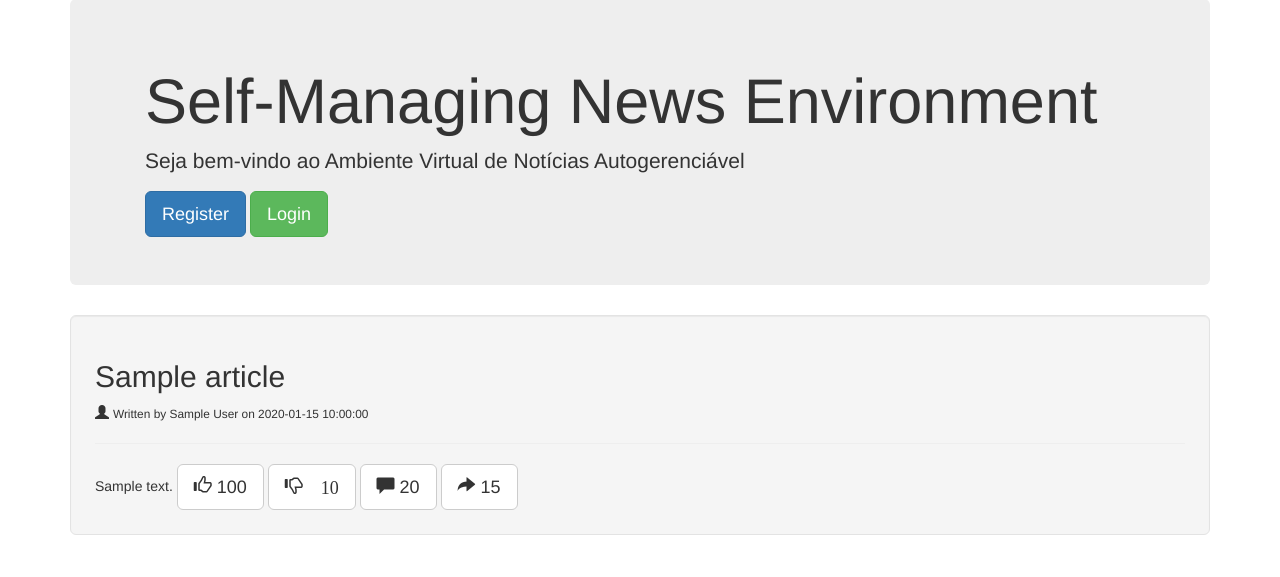
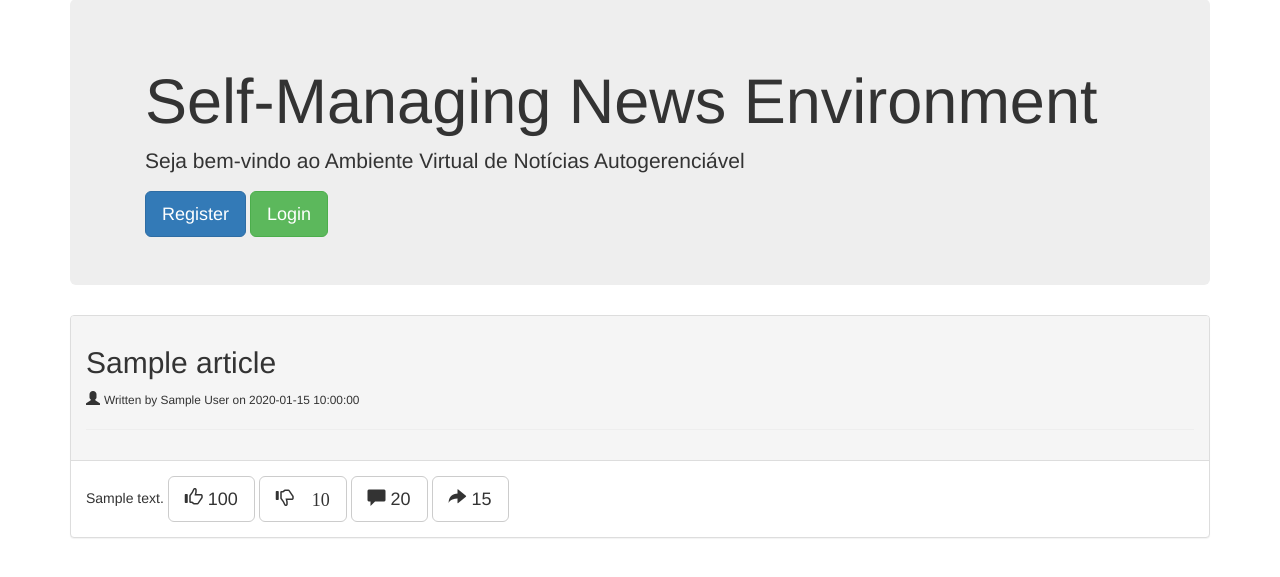
Before and after one commit to fabiomac/apps, a Flask app: page / in a window 1280 px wide. Shown: the part 73-650 px from the top of the page. Run offline with Flask 2, Linux system fonts and the light colour scheme; tables that the repository leaves empty hold one stand-in row (values such as "Sample post"); some libraries are stand-ins or nearby versions.

Commit message:
Layout posts - Panels

```diff
--- a/avna/templates/home.html
+++ b/avna/templates/home.html
@@ -12,11 +12,14 @@
        </div>
     </div>
 	   	{% for article in articles %}
-	   	<div class="well well-lg">
+	   	<div class="panel panel-default">
+	   	<div class="panel-heading">
 		     <h2>{{article.title}}</h2>
 		     <span class="glyphicon glyphicon-user" aria-hidden="true"></span>
 		      <small>Written by {{article.author}} on {{article.create_date}}</small>
 			    <hr>
+		</div>
+			    <div class="panel-body">
 			    <div>
 	  	 	       {{article.body | safe}}
 	  	 	       <a href="/register" class="btn btn-default btn-lg">
@@ -28,6 +31,7 @@
   				   <a href="/register" class="btn btn-default btn-lg">
   				     <span class="glyphicon glyphicon-share-alt" aria-hidden="true"></span> 15</a>
 	  	 	    </div>
+	  	 	    </div>
    		</div>
 	   	{% endfor %}
 {% endblock %}
```
